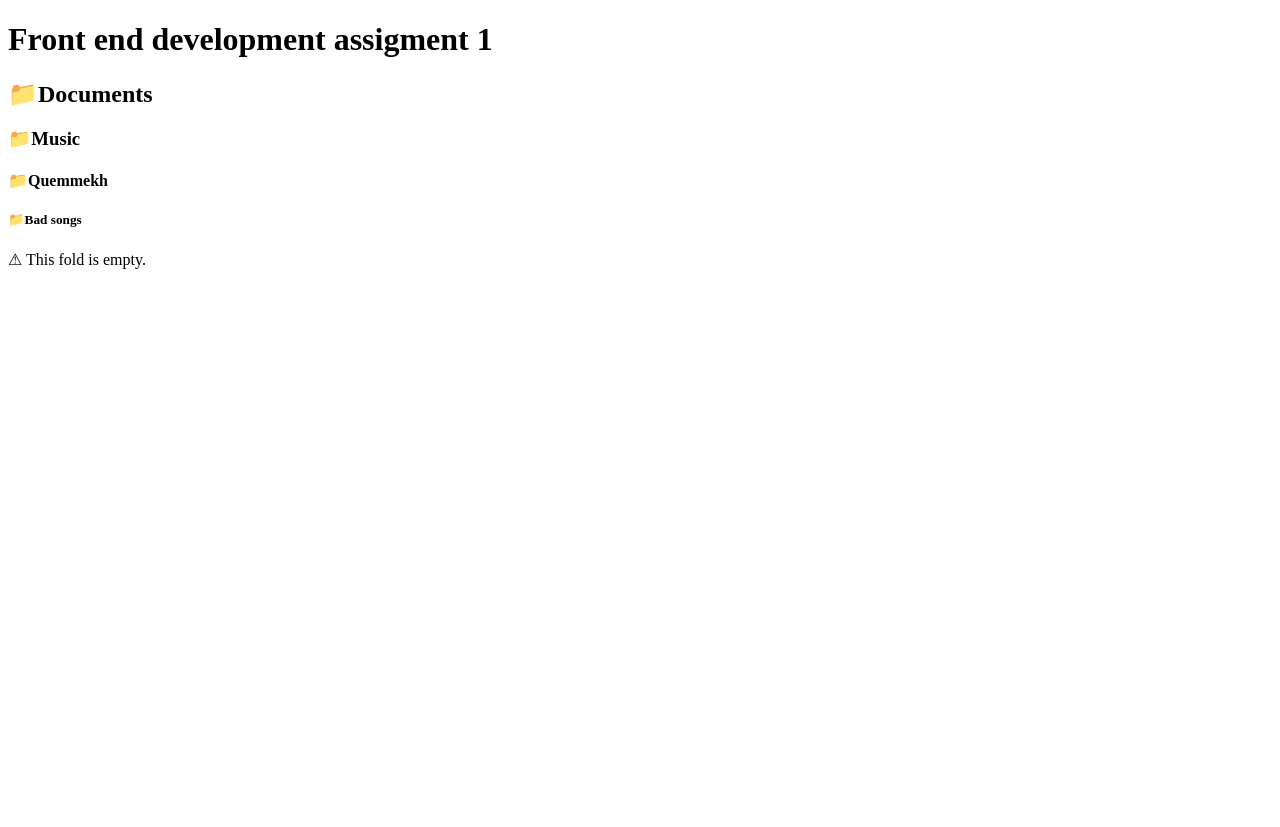
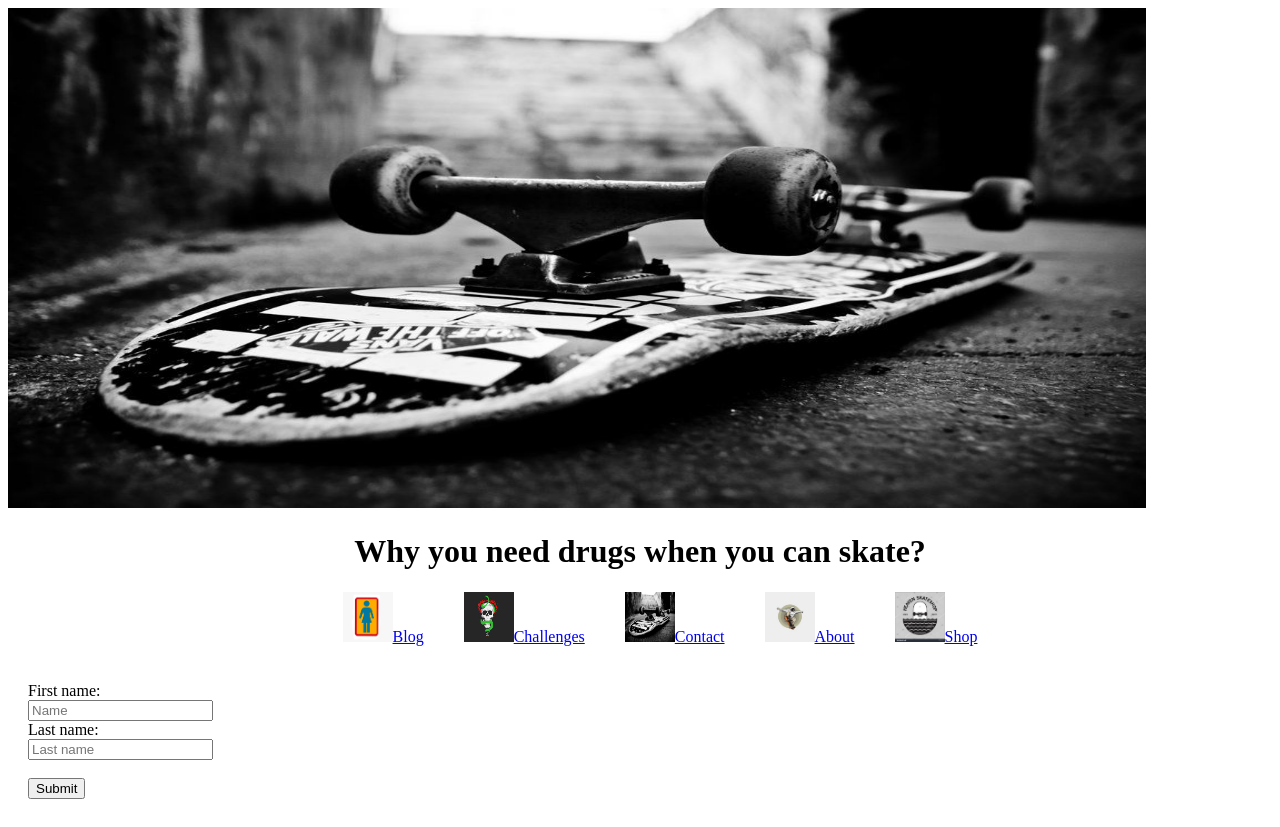
Before and after one commit to richi1213/frontend_assignment_1, a plain HTML site: page index.html in a window 1280 px wide. Before the commit the page ends 800 px from the top, so only its background shows below. Drawn offline with Linux system fonts and the light colour scheme.

Commit message:
assigment 2
assigment 2

```diff
--- a/index.html
+++ b/index.html
@@ -4,14 +4,71 @@
     <meta charset="UTF-8" />
     <meta http-equiv="X-UA-Compatible" content="IE=edge" />
     <meta name="viewport" content="width=device-width, initial-scale=1.0" />
-    <title>Assigment 1</title>
+    <title>Assigment 2</title>
+    <style>
+      h1 {
+        text-align: center;
+      }
+
+      ul {
+        list-style: none;
+        display: flex;
+        justify-content: center;
+        gap: 40px;
+      }
+      ul img {
+        width: 50px;
+        height: 50px;
+      }
+      form {
+        padding: 20px;
+      }
+    </style>
   </head>
   <body>
-    <h1>Front end development assigment 1</h1>
-    <h2>&#128193;Documents</h2>
-    <h3>&#128193;Music</h3>
-    <h4>&#128193;Quemmekh</h4>
-    <h5>&#128193;Bad songs</h5>
-    <p>&#9888; This fold is empty.</p>
+    <header>
+      <img src="images/skate.jpg" alt="skate" height="500" width="90%" />
+      <h1>Why you need drugs when you can skate?</h1>
+      <nav>
+        <ul>
+          <li>
+            <img src="images/s1.png" alt="icon1 of skate" /><a href="#">Blog</a>
+          </li>
+          <li>
+            <img src="images/s2.jpg" alt="icon2 of skate" /><a href="#"
+              >Challenges</a
+            >
+          </li>
+          <li>
+            <img src="images/s3.jpg" alt="icon3 of skate" /><a href="#"
+              >Contact</a
+            >
+          </li>
+          <li>
+            <img src="images/s4.jpg" alt="icon4 of skate" /><a href="#"
+              >About</a
+            >
+          </li>
+          <li>
+            <img src="images/s5.jpg" alt="icon4 of skate" /><a href="#">Shop</a>
+          </li>
+        </ul>
+      </nav>
+    </header>
+
+    <footer>
+      <form action="">
+        <label for="fname">First name:</label><br />
+        <input type="text" id="fname" name="fname" placeholder="Name" /><br />
+        <label for="lname">Last name:</label><br />
+        <input
+          type="text"
+          id="lname"
+          name="lname"
+          placeholder="Last name"
+        /><br /><br />
+        <input type="submit" value="Submit" />
+      </form>
+    </footer>
   </body>
 </html>
```
Also changed, not shown: images/s1.png (added), images/s2.jpg (added), images/s3.jpg (added), images/s4.jpg (added), images/s4.png (added), images/s5.jpg (added), images/skate.jpg (added), 1 other file.
